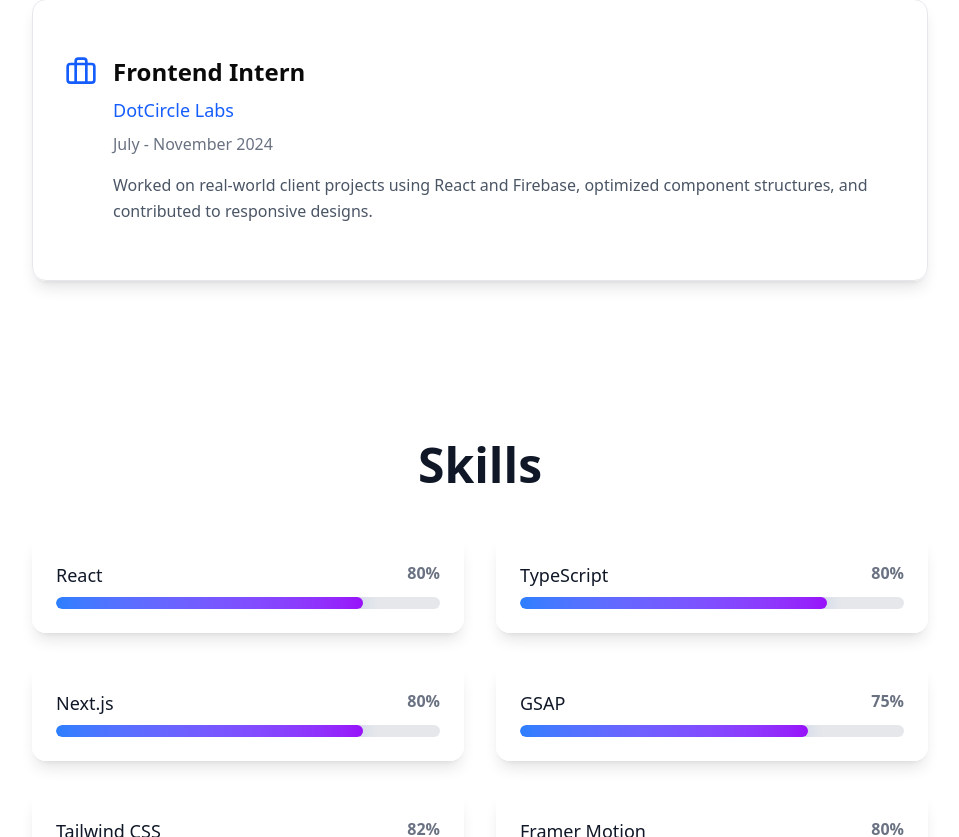
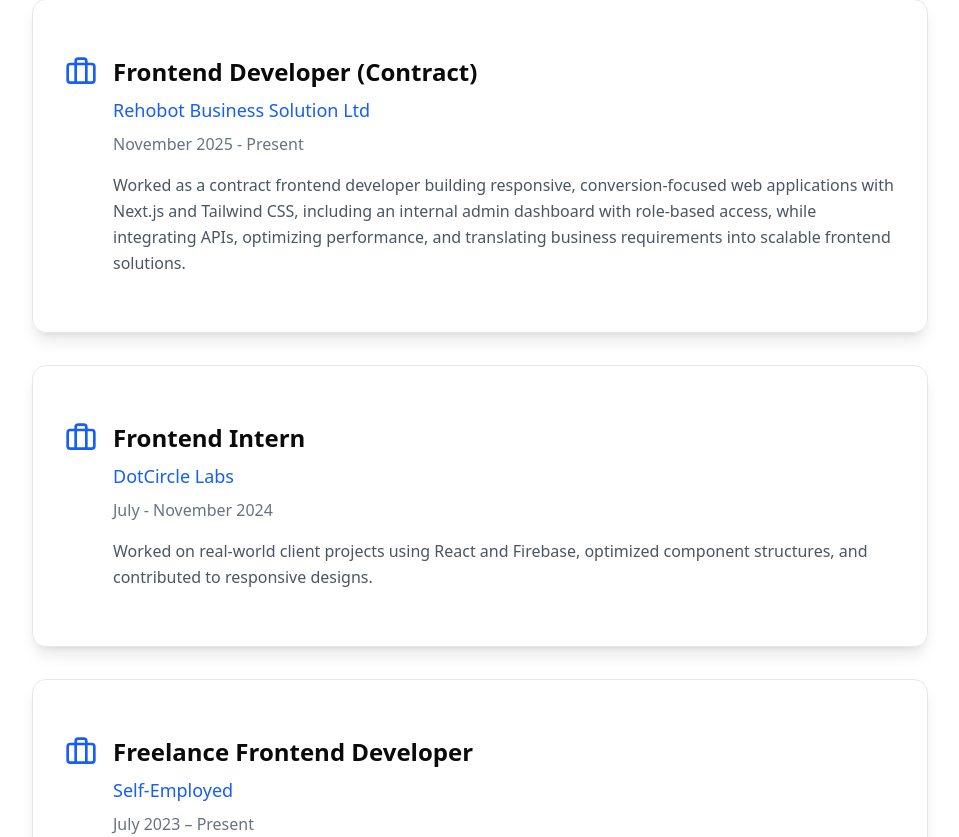
Before and after one commit to Ayomidejhay/portfolio2.0, a Next.js app: page / in a window 1280 px wide. Shown: the part 1603-2440 px from the top of the page, without its empty margins (160-1119 px from the left). Built offline with nearby package versions, Linux system fonts and the light colour scheme.

Commit message:
other experiences

```diff
--- a/src/components/Experience.tsx
+++ b/src/components/Experience.tsx
@@ -12,6 +12,13 @@
 }
 
 const experiences = [
+    {
+    title: "Frontend Developer (Contract)",
+    company: "Rehobot Business Solution Ltd",
+    period: "November 2025 - Present",
+    description:
+      "Worked as a contract frontend developer building responsive, conversion-focused web applications with Next.js and Tailwind CSS, including an internal admin dashboard with role-based access, while integrating APIs, optimizing performance, and translating business requirements into scalable frontend solutions.",
+  },
   {
     title: "Frontend Intern",
     company: "DotCircle Labs",
@@ -20,6 +27,13 @@
       "Worked on real-world client projects using React and Firebase, optimized component structures, and contributed to responsive designs.",
   },
 
+   {
+    title: "Freelance Frontend Developer",
+    company: "Self-Employed",
+    period: "July 2023 – Present",
+    description:
+      "Built responsive websites, dashboards, and landing pages for startups and small businesses using React, Next.js, and Tailwind CSS, while developing reusable components and design systems, integrating backend services, optimizing for performance and SEO, and collaborating with clients to deliver tailored solutions.",
+  },
 ]
 
 export default function Experience({isDark}: ExperienceSectionProps) {
```
